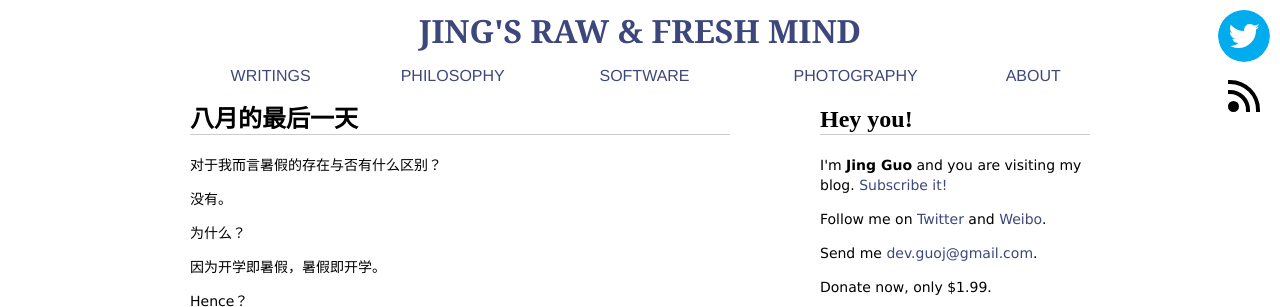
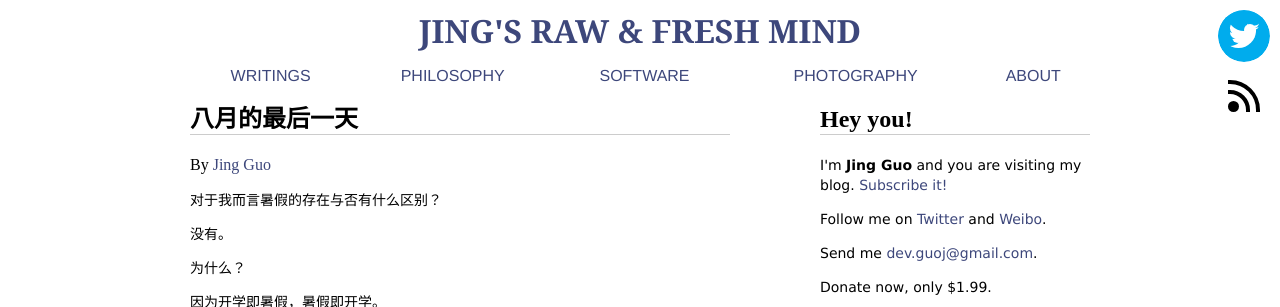
Before and after one commit to guojing0/guojing0.github.io, a Jekyll site: the page built from _posts/2013-08-31-last-day.md, in a window 1280 px wide, cut to the strip 0-307 px from the top of the page. Built offline with Jekyll 4.4.1, drawn with Linux system fonts in a browser that asks for light colours; Markdown is read by kramdown in place of the engine named in the settings.

Commit message:
byline and config

```diff
--- a/_config.yml
+++ b/_config.yml
@@ -1,5 +1,5 @@
 baseurl: http://guoj.org
-permalink: /:year:month:day/:title.html
+permalink: /:title.html
 markdown: rdiscount
 pygments: true
 date_format: "ordinal"
--- a/_layouts/modern.html
+++ b/_layouts/modern.html
@@ -62,6 +62,12 @@
       <section>
         <div class="left">
           <h2>{{ page.title }}</h2>
+          <div class="byline">
+            <span>By <a href="/about-me.html" title="Jing Guo">Jing Guo</a></span>
+            <time datetime="{{post.date | date: "%Y-%m-%d"}}">{{ post.date | date: "%B %e, %Y" }}</time>
+          </div>
+
+          <article>
             {{ content }}
 
             {% if page.previous.url %}
@@ -70,6 +76,7 @@
             {% if page.next.url %}
             <p>Next Post: <a href="{{ page.next.url }}">{{ page.next.title }}</a></p>
             {% endif %}
+          </article>
 
           <p>Thank you for reading, if you enjoy this post, you should <a title="Subscrible my blog." href="/atom.xml">subscribe</a> my blog and follow me on <a href="https://twitter.com/guojingtw">Twitter</a>.</p>
         </div>
```
Lines whose indentation alone changed are shown as unchanged.
